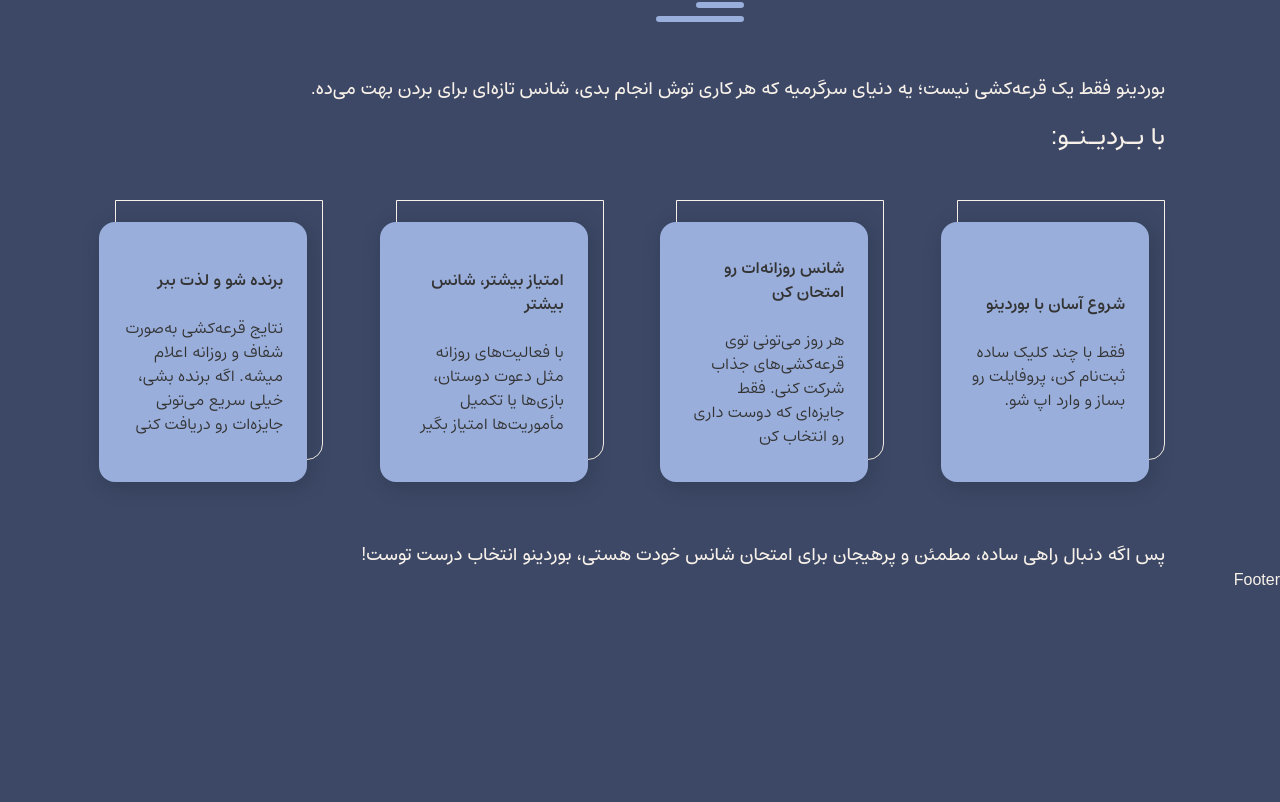
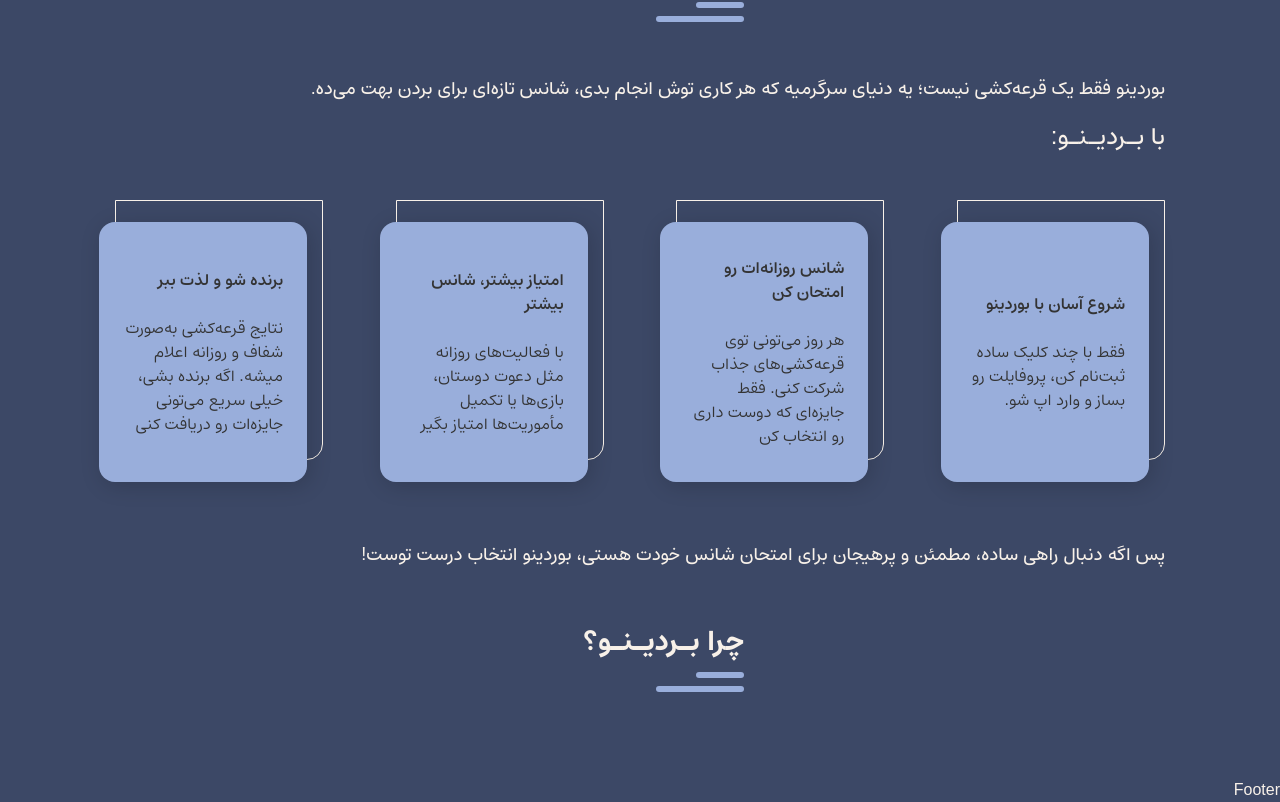
Before and after one commit to buordino/landing, a Next.js app: page / in a window 1280 px wide. Shown: the part 1737-2539 px from the top of the page. Before the commit the page ends 2329 px from the top, so only its background shows below. Built offline with nearby package versions, Linux system fonts and the light colour scheme.

Commit message:
feat(app-download): add AppDownloadSection component

```diff
--- a/src/app/page.tsx
+++ b/src/app/page.tsx
@@ -1,3 +1,4 @@
+import AppDownloadSection from "@/components/sections/appDownload/AppDownloadSection";
 import Guide from "@/components/sections/guide/Guide";
 import Hero from "@/components/sections/hero/Hero";
 import Info from "@/components/sections/info/Info";
@@ -8,6 +9,7 @@ export default function Home() {
       <Hero />
       <Guide />
       <Info />
+      <AppDownloadSection />
     </div>
   );
 }
--- /dev/null
+++ b/src/components/sections/appDownload/AppDownloadSection.tsx
@@ -0,0 +1,16 @@
+import SectionTitle from "@/components/ui/SectionTitle";
+
+const AppDownloadSection = () => {
+  return (
+    <section>
+      <div className="mt-[52px]">
+        <SectionTitle>چرا بـردیـنـو؟</SectionTitle>
+        <div className="mt-[86px]">
+
+        </div>
+      </div>
+    </section>
+  );
+};
+
+export default AppDownloadSection;
```
